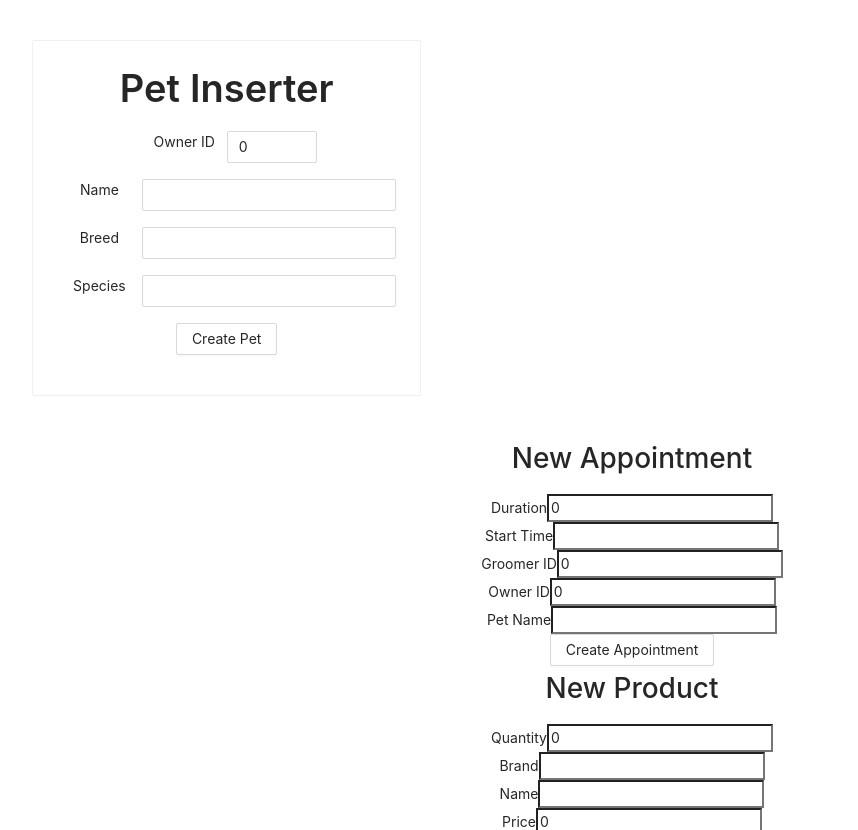
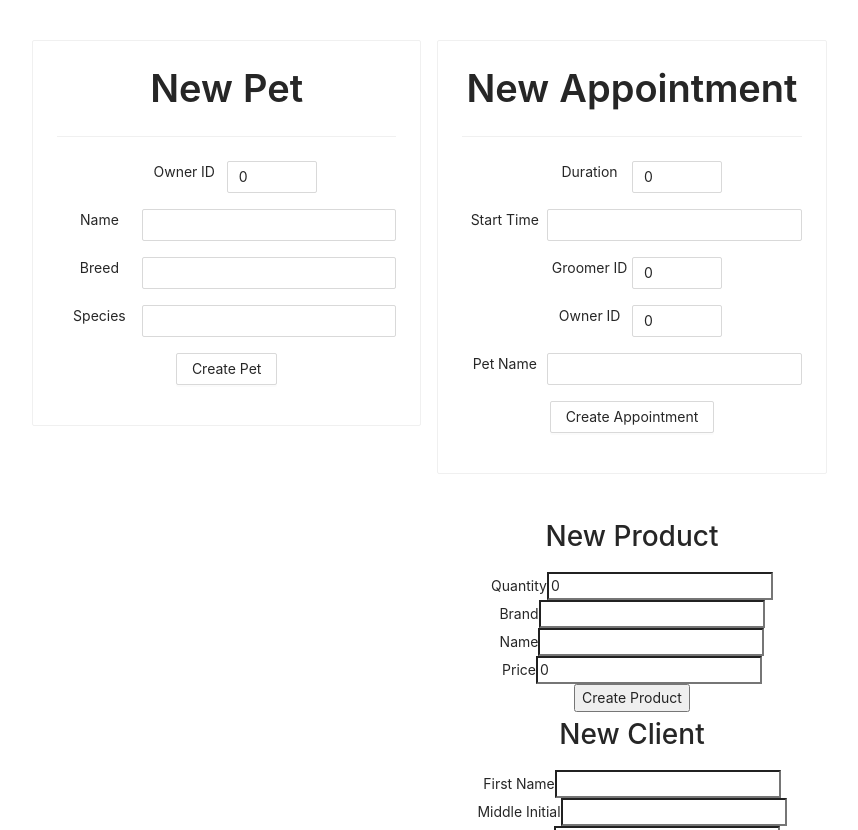
Before and after one commit to almadireddy/petCompany, a React (Create React App) app in the folder pet-front-end/: page / in a window 1280 px wide. Shown: the top 830 px of the page, without its empty margins (8-866 px from the left). Built offline with nearby package versions, Linux system fonts and the light colour scheme.

Commit message:
stylized Appointment Inserter

```diff
--- a/pet-front-end/src/App.js
+++ b/pet-front-end/src/App.js
@@ -6,13 +6,11 @@ import AppointmentInserter from './components/appointmentInserter';
 import ProductInserter from './components/productInserter';
 import ClientInserter from './components/clientInserter';
 import Selector from './components/selector';
-import { Typography } from 'antd';
 import { Card, Col, Row } from 'antd';
 import 'antd/es/card/style/css';
 import 'antd/es/col/style/css';
 import 'antd/es/row/style/css';
 
-const { Title } = Typography;
 
 
 //console.log(PetInserter)
@@ -24,15 +22,16 @@ function App() {
       <Row gutter={16}>
         <Col span={8}>
           <Card hoverable>
-            <Title>
-              Pet Inserter
-            </Title>
             <PetInserter />
+          </Card>
+        </Col>
+        <Col span={8}>
+          <Card hoverable>
+            <AppointmentInserter />
           </Card>
         </Col>
       </Row>
       </div>
-      <AppointmentInserter />
       <ProductInserter />
       <ClientInserter />
       <Selector />
--- a/pet-front-end/src/components/appointmentInserter.js
+++ b/pet-front-end/src/components/appointmentInserter.js
@@ -1,7 +1,19 @@
 import React from 'react';
 import instance from './utils';
-import { Button } from 'antd';
+import { Button, Input, InputNumber } from 'antd';
+import { Typography, Divider } from 'antd';
+
+import { Col, Row } from 'antd';
+import 'antd/es/col/style/css';
+import 'antd/es/row/style/css';
+
 import 'antd/es/button/style/css';
+import 'antd/es/input-number/style/css';
+import 'antd/es/input/style/css';
+import 'antd/es/typography/style/css';
+import 'antd/es/divider/style/css';
+
+const {Title, Text} = Typography
 
 class AppointmentInserter extends React.Component {
     constructor(props) {
@@ -16,10 +28,25 @@ class AppointmentInserter extends React.Component {
 
         this.handleInputChange = this.handleInputChange.bind(this);
         this.handleSubmit = this.handleSubmit.bind(this);
+        this.handleDurationChange = this.handleDurationChange.bind(this);
+        this.handleGroomerIDChange = this.handleGroomerIDChange.bind(this);
+        this.handleOwnerIDChange = this.handleOwnerIDChange.bind(this);
     }
 
     handleInputChange(event) {
         this.setState({[event.target.name]: event.target.value});
+    }
+
+    handleDurationChange(value) {
+        this.setState({duration: value});
+    }
+
+    handleGroomerIDChange(value) {
+        this.setState({groomer_ID: value});
+    }
+
+    handleOwnerIDChange(value) {
+        this.setState({owner_ID: value});
     }
 
     handleSubmit(event) {
@@ -36,41 +63,65 @@ class AppointmentInserter extends React.Component {
     render() {
         return (
             <div>
-                <h1>
+                <Title>
                     New Appointment
-                </h1>
-                    <label>
-                        Duration
-                        <input type='number' name='duration' value={this.state.duration}
-                        onChange={this.handleInputChange}/>
-                    </label>
-                    <br />
-                    <label>
-                        Start Time
-                        <input type='text' name='start_time' value={this.state.start_time}
-                        onChange={this.handleInputChange} />
-                    </label>
-                    <br />
-                    <label>
-                        Groomer ID
-                        <input type='number' name='groomer_ID' value={this.state.groomer_ID}
-                        onChange={this.handleInputChange}/>
-                    </label>
-                    <br /><label>
-                        Owner ID
-                        <input type='number' name='owner_ID' value={this.state.owner_ID}
-                        onChange={this.handleInputChange}/>
-                    </label>
-                    <br />
-                    <label>
-                        Pet Name
-                        <input type='text' name='pet' value={this.state.pet}
-                        onChange={this.handleInputChange} />
-                    </label>
-                    <br />
+                </Title>
+                <Divider />
+                <div style={{ marginBottom: 16 }}>
+                    <Row>
+                        <Col offset={6} span={6}>
+                            <Text>Duration</Text>
+                        </Col>
+                        <Col span={6}>
+                            <InputNumber name='duration' value={this.state.duration} onChange={this.handleDurationChange}/>
+                        </Col>
+                    </Row>
+                </div>
+                <div style={{ marginBottom: 16 }}>
+                    <Row>
+                        <Col span={6}>
+                            <Text>Start Time</Text>
+                        </Col>
+                        <Col span={18}>
+                            <Input allowClear name='start_time' value={this.state.start_time} onChange={this.handleInputChange} />
+                        </Col>
+                    </Row>
+                </div>
+                <div style={{ marginBottom: 16 }}>
+                    <Row>
+                        <Col offset={6} span={6}>
+                            <Text>Groomer ID</Text>
+                        </Col>
+                        <Col span={6}>
+                            <InputNumber name='groomer_id' value={this.state.groomer_ID} onChange={this.handleGroomerIDChange}/>
+                        </Col>
+                    </Row>
+                </div>
+                <div style={{ marginBottom: 16 }}>
+                    <Row>
+                        <Col offset={6} span={6}>
+                            <Text>Owner ID</Text>
+                        </Col>
+                        <Col span={6}>
+                            <InputNumber name='owner_id' value={this.state.owner_ID} onChange={this.handleOwnerIDChange}/>
+                        </Col>
+                    </Row>
+                </div>
+                <div style={{ marginBottom: 16 }}>
+                    <Row>
+                        <Col span={6}>
+                            <Text>Pet Name</Text>
+                        </Col>
+                        <Col span={18}>
+                            <Input allowClear name='pet' value={this.state.pet} onChange={this.handleInputChange} />
+                        </Col>
+                    </Row>
+                </div>
+                <div style={{ marginBottom: 16 }}>
                     <Button onClick={this.handleSubmit}>
                         Create Appointment
                     </Button>
+                </div>
             </div>
         );
     }
--- a/pet-front-end/src/components/petInserter.js
+++ b/pet-front-end/src/components/petInserter.js
@@ -1,10 +1,9 @@
 import React from 'react';
 import instance from './utils';
 import { Button, Input, InputNumber } from 'antd';
-import { Typography } from 'antd';
+import { Typography, Divider } from 'antd';
 
-import { Card, Col, Row } from 'antd';
-import 'antd/es/card/style/css';
+import { Col, Row } from 'antd';
 import 'antd/es/col/style/css';
 import 'antd/es/row/style/css';
 
@@ -12,8 +11,10 @@ import 'antd/es/button/style/css';
 import 'antd/es/input-number/style/css';
 import 'antd/es/input/style/css';
 import 'antd/es/typography/style/css';
+import 'antd/es/divider/style/css';
 
-const { Text } = Typography;
+
+const { Title, Text } = Typography;
 
 
 class PetInserter extends React.Component {
@@ -53,6 +54,10 @@ class PetInserter extends React.Component {
     render() {
         return (
             <div>
+                <Title>
+                    New Pet
+                </Title>
+                <Divider />
                 <div style={{ marginBottom: 16 }}>
                     <Row>
                         <Col offset={6} span={6}>
```
